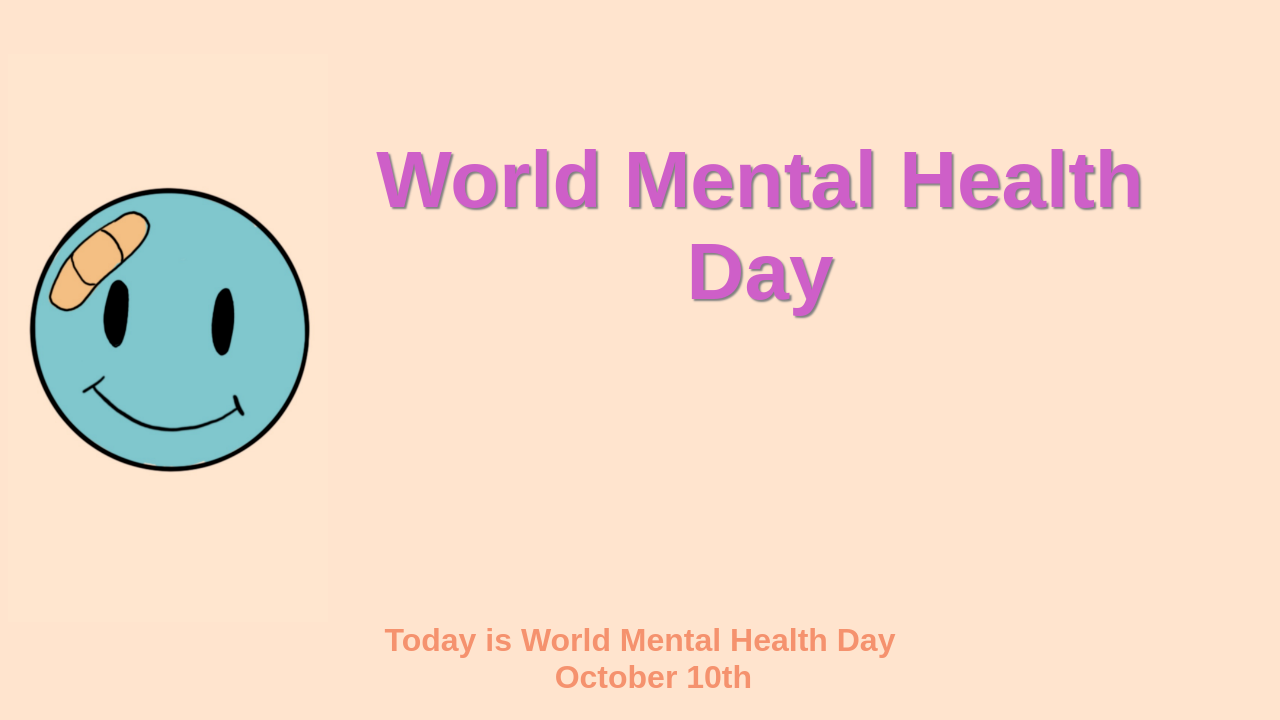
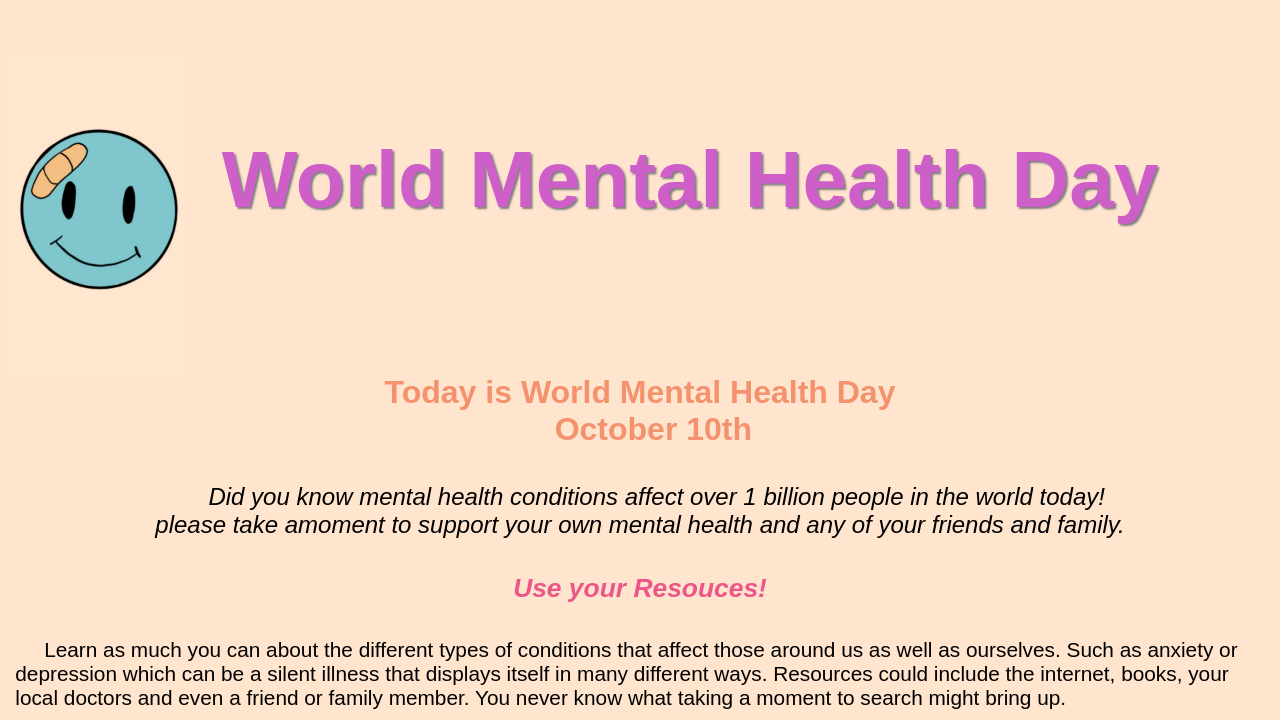
Before and after one commit to OLD-itdev160-sp2022/shay-hayes, a plain HTML site: page Activity1/Index.html in a window 1280 px wide. Shown: the top 720 px of the page. Drawn offline with Linux system fonts and the light colour scheme.

Commit message:
Update Index.html

```diff
--- a/Activity1/Index.html
+++ b/Activity1/Index.html
@@ -9,7 +9,7 @@
 <body>
     <!--User output: Heading title and logo-->
 <header>
-    <img src="BlueSmile.png" alt="Blue Healing Smiley" width="320">
+    <img src="BlueSmile.png" alt="Blue Healing Smiley" width="180">
     <h1>World Mental Health Day</h1>
     </header>
 <main> <!--Introduction to the PSA-->
```
